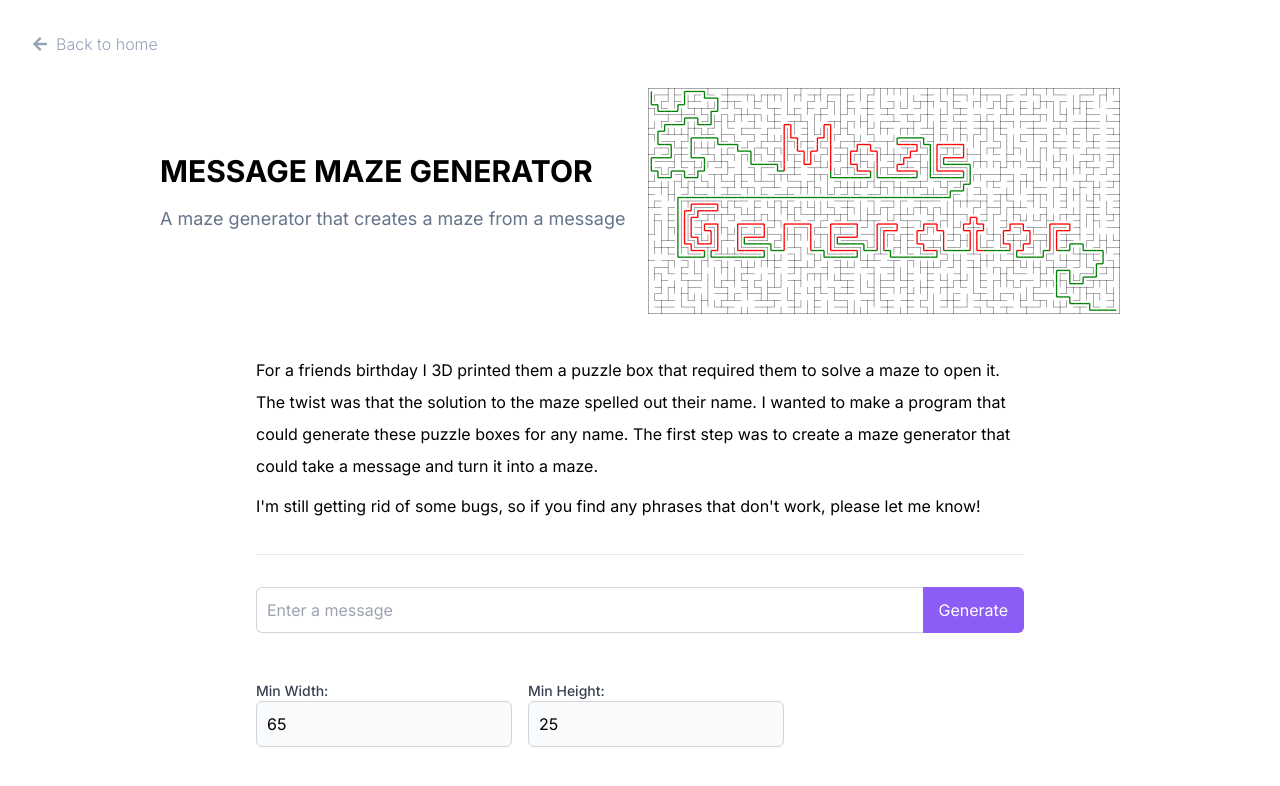
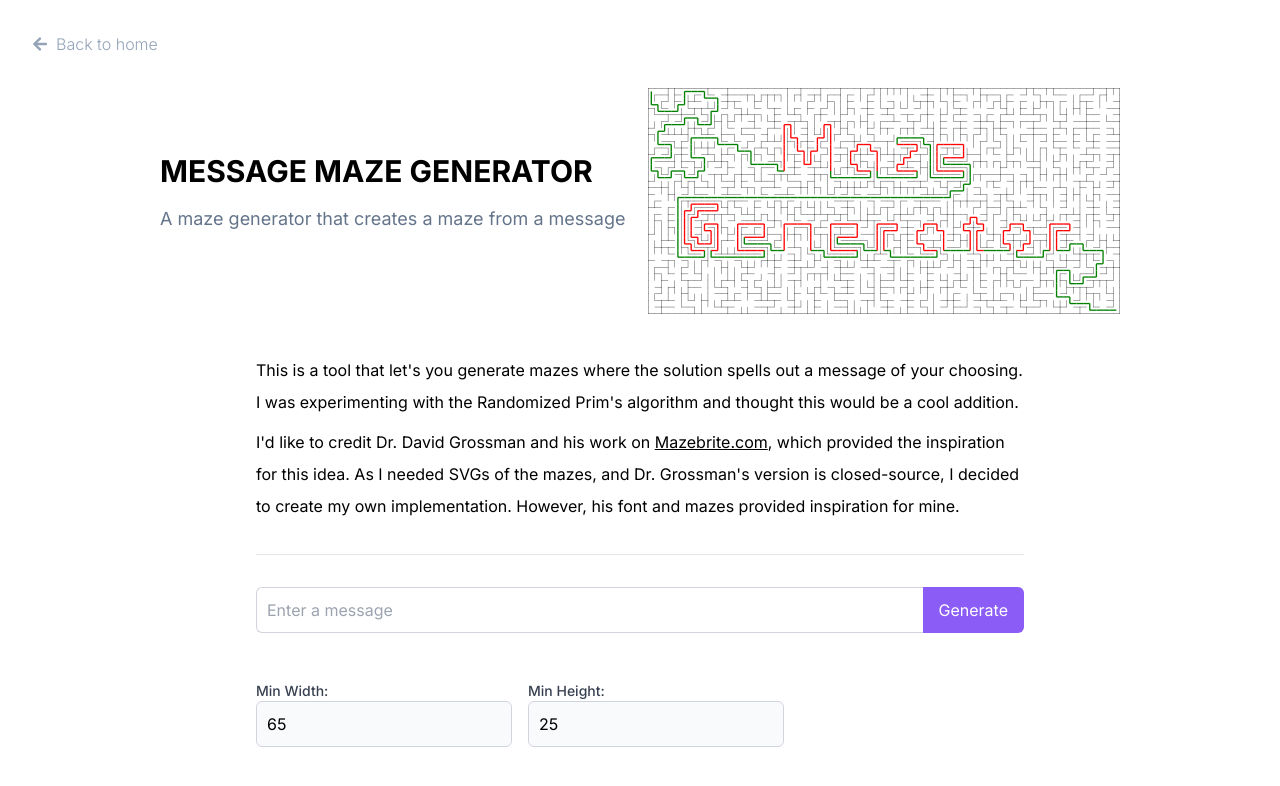
Before and after one commit to r-bt/richardbt.com, a Next.js app: page /projects/maze-generator in a window 1280 px wide. Shown: the top 786 px of the page. Built offline with nearby package versions, Linux system fonts and the light colour scheme.

Commit message:
Include credit for maze generator idea

```diff
--- a/app/(projects)/projects/maze-generator/page.mdx
+++ b/app/(projects)/projects/maze-generator/page.mdx
@@ -1,18 +1,21 @@
-import thumbnail from './thumbnail.svg';
+import thumbnail from "./thumbnail.svg";
 import ProjectLayout from "@/components/ProjectLayout";
-import MazeGenerator from './MazeGenerator';
+import MazeGenerator from "./MazeGenerator";
 
 export const metadata = {
-    thumbnail,
-    title: "Message Maze Generator",
-    publishDate: '2024-06-15T00:00:00Z',
-    description: "A maze generator that creates a maze from a message",
-    categories: ["software", "all"],
+  thumbnail,
+  title: "Message Maze Generator",
+  publishDate: "2024-06-15T00:00:00Z",
+  description: "A maze generator that creates a maze from a message",
+  categories: ["software", "all"],
 };
 
-For a friends birthday I 3D printed them a puzzle box that required them to solve a maze to open it. The twist was that the solution to the maze spelled out their name. I wanted to make a program that could generate these puzzle boxes for any name. The first step was to create a maze generator that could take a message and turn it into a maze.
+This is a tool that let's you generate mazes where the solution spells out a message of your choosing. I was experimenting with the
+Randomized Prim's algorithm and thought this would be a cool addition.
 
-I'm still getting rid of some bugs, so if you find any phrases that don't work, please let me know!
+I'd like to credit Dr. David Grossman and his work on <a href="https://www.mazebrite.com/" className="underline">Mazebrite.com</a>, which provided the inspiration for this idea.
+As I needed SVGs of the mazes, and Dr. Grossman's version is closed-source, I decided to create my own implementation. However, his font and mazes provided
+inspiration for mine.
 
 <hr className="my-8" />
 
@@ -20,4 +23,5 @@ I'm still getting rid of some bugs, so if you find any phrases that don't work,
 
 export default function MDXPage({ children }) {
   return <ProjectLayout metadata={metadata}>{children}</ProjectLayout>
+
 }
```
